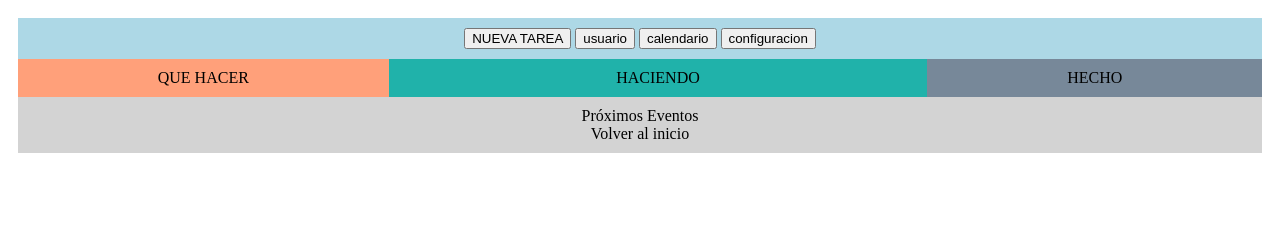
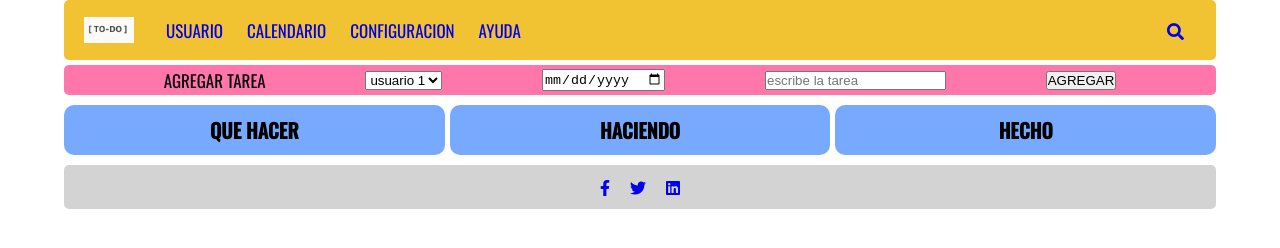
Before and after one commit to germangarrido/to-do, a plain HTML site: page index.html in a window 1280 px wide. Drawn offline with nearby package versions, Linux system fonts and the light colour scheme.

Commit message:
primera version de index.html

```diff
--- /dev/null
+++ b/CSS/styles-pruebas.css
@@ -0,0 +1,46 @@
+* {
+    box-sizing: border-box;
+    margin: 0;
+    padding: 0;
+
+}
+body {
+    background: #ffffff;
+    ;
+
+}
+.container{
+    display: flex;
+    flex-direction: row;
+    flex-wrap: wrap;
+    text-align: center;
+    padding: 10px;
+}
+.nav-main{background: lightblue;}
+.articulo{background:lightseagreen}
+.izquierda{background:lightsalmon}
+.derecha{background:lightslategray}
+.footer {background:lightgrey}
+
+.nav-main, .articulo, .izquierda, .derecha, .footer {
+    flex-grow: 1; /*Le asignamos un 1 para que abarque el 100%*/
+    flex-basis: 100%; /*Tamaño inicial que va a tener nuestro contenedor hijo, le damos el 100% para que en celular abarque el 100% */
+    padding: 10px;
+}
+
+/*Cuando tenga 600 px o más...*/
+@media all and (min-width: 600px){
+    .aside{
+        flex: 1 1 auto; /*los elementos izquierda y derecha se posicionan uno al lado del otro ocupando un ancho automático*/
+    }
+}
+/*Cuando tenga 800 px o más...*/
+@media all and (min-width: 800px){
+    .articulo{
+        flex: 2 0; /*articulo es 2 veces cada cuadrado izquierda o derecha*/
+    }
+    .izquierda{order:1;}
+    .articulo{order:2;}
+    .derecha{order:3;}
+    .footer{order:4;}
+}
--- a/CSS/styles.css
+++ b/CSS/styles.css
@@ -1,35 +1,191 @@
+* {
+    box-sizing: border-box;
+    margin: 0;
+    padding: 0;
+
+}
+body {
+    background: #ffffff;
+    font-size: 16px;
+    font-family: 'Oswald', sans-serif;
+}
+
+a {
+    text-decoration: none;
+  }
+
+ul {
+    list-style: none;
+}
 .container{
-    display: flex;
+    width: 90%;
+    margin: auto;
+    /*display: flex;
     flex-direction: row;
     flex-wrap: wrap;
-    text-align: center;
-    padding: 10px;
+   text-align: center;
+    padding: 10px;*/
 }
-.header{background: lightblue;}
-.articulo{background:lightseagreen}
-.izquierda{background:lightsalmon}
-.derecha{background:lightslategray}
-.footer {background:lightgrey}
+.nav-main {
+    font-size: 17px;
+    display: flex;
+    justify-content: space-between;
+    background: #f1c232;
+    border-radius: 5px;
+    align-items: center ;
+    height: 60px;
+    padding: 20px;
+    margin-bottom: 5px;
+}
 
-.header, .articulo, .izquierda, .derecha, .footer {
-    flex-grow: 1; /*Le asignamos un 1 para que abarque el 100%*/
-    flex-basis: 100%; /*Tamaño inicial que va a tener nuestro contenedor hijo, le damos el 100% para que en celular abarque el 100% */
+.nav-brand {
+    width: 50px;
+}
+
+.nav-main ul {
+    display: flex;
+}
+
+.nav-main ul li {
     padding: 10px;
 }
 
-/*Cuando tenga 600 px o más...*/
+.nav-main ul li a {
+    padding: 2px;
+}
+
+.nav-main ul li a:hover {
+    border-bottom: 2px solid #ffffff;
+}
+.nav-main ul.nav-menu {
+    flex: 1;
+    margin-left: 20px;
+}
+
+.menu-btn {
+    position: absolute;
+    cursor: pointer;
+    top: 15px;
+    right: 50px;
+    z-index: 2;
+    display: none;
+
+}
+
+.nuevatarea-form {
+    width: 100%;
+    font-size: 17px;
+    display: flex;
+    justify-content: space-evenly;
+    background: #ff77aa;
+    border-radius: 5px;
+    align-items: center ;
+    height: 30px;
+    padding: 10px 0;
+    margin-bottom: 5px;
+}
+
+/* Parte principal de la web */
+
+.showcase {
+    width: 100%;
+    height: auto;
+    display: grid;
+    grid-template-columns: repeat(3,1fr);
+    gap: 5px;
+    margin: 10px 0;
+
+}
+
+.showcase h3 {
+    font-size: 20px;
+    margin: 10px;
+    text-align: center;
+}
+
+.izquierda,.center,.derecha{
+    background:#77aaff;
+    border-radius: 10px;
+}
+.social {
+    margin: auto;
+    background:lightgrey;
+    border-radius: 5px;
+}
+.links {
+    display: flex;
+    align-items: center;
+    justify-content: center;
+}
+
+.links a {
+    margin: 10px 10px;
+}
+
+.links a i {
+    font-size: 1rem;
+}
+
+
+@media (max-width: 600px){
+
+    .nuevatarea-form .nuevatarea-titulo {
+        display: none;
+    }
+
+    .menu-btn {
+        display: block;
+    }
+
+    .nav-main ul.nav-menu {
+        display: block;
+        position: absolute;
+        top: 0;
+        left: 0;
+        background: #f1c232;
+        height: 100%;
+        padding: 30px;
+        opacity: .9;
+        transform: translateX(-400px);
+        transition: transform .5s ease-in-out;
+
+    }
+    .nav-main ul.nav-menu.show {
+        transform: translateX(-20px);
+    }
+
+    .nav-main ul.nav-menu-right {
+        margin-right: 40px;
+    }
+
+    .showcase{
+    grid-template-columns: repeat(1,1fr);
+    }
+}
+
+
+/*
+.nav-main, .izquierda, .center,.derecha, .footer {
+    flex-grow: 1; /*Le asignamos un 1 para que abarque el 100%
+    flex-basis: 100%; /*Tamaño inicial que va a tener nuestro contenedor hijo, le damos el 100% para que en celular abarque el 100%
+    padding: 10px;
+}
+
+/*Cuando tenga 600 px o más...
 @media all and (min-width: 600px){
     .aside{
-        flex: 1 1 auto; /*los elementos izquierda y derecha se posicionan uno al lado del otro ocupando un ancho automático*/
+        flex: 1 1 auto; /*los elementos izquierda y derecha se posicionan uno al lado del otro ocupando un ancho automático
     }
 }
-/*Cuando tenga 800 px o más...*/
+/*Cuando tenga 800 px o más...
 @media all and (min-width: 800px){
-    .articulo{
-        flex: 2 0; /*articulo es 2 veces cada cuadrado izquierda o derecha*/
+    .center{
+        flex: 2 0; /*articulo es 2 veces cada cuadrado izquierda o derecha
     }
     .izquierda{order:1;}
-    .articulo{order:2;}
+    .center{order:2;}
     .derecha{order:3;}
     .footer{order:4;}
 }
+
+*/
--- /dev/null
+++ b/JS/app.js
@@ -0,0 +1,4 @@
+document.querySelector('.menu-btn').addEventListener('click',() =>{
+    document.querySelector('.nav-menu').classList.toggle('show');
+}
+)
--- a/index.html
+++ b/index.html
@@ -5,31 +5,82 @@
     <meta charset="UTF-8">
     <meta http-equiv="X-UA-Compatible" content="IE=edge">
     <meta name="viewport" content="width=device-width, initial-scale=1.0">
-    <link rel="stylesheet" href="css/styles.css">
-    <title>Articulador de Tareas</title>
+    <!-- Font -->
+  <link href="https://fonts.googleapis.com/css2?family=Oswald:wght@300;400;500&display=swap" rel="stylesheet">
+  <!-- Font Awesome -->
+  <link rel="stylesheet" href="https://cdnjs.cloudflare.com/ajax/libs/font-awesome/5.13.0/css/all.min.css">
+    <link rel="stylesheet" href="CSS/styles.css">
+    <title>TO DO</title>
 </head>
 
 <body>
+    <div class="menu-btn">
+        <i class="fas fa-bars fa-2x"></i>
+      </div>
     <div class="container">
-        <header class="header">
-            <button type="button" class="btn btn-warning">NUEVA TAREA</button>
-            <button type="button" class="btn btn-warning">usuario</button>
-            <button type="button" class="btn btn-warning">calendario</button>
-            <button type="button" class="btn btn-warning">configuracion</button>
-            </header>
+        <nav class="nav-main">
+            <img src="IMG/img-todo.png" alt="todo" class="nav-brand">
+            <ul class="nav-menu">
+                <li>
+                    <a href="#">USUARIO</a>
+                </li>
+                <li>
+                    <a href="#">CALENDARIO</a>
+                </li>
+                <li>
+                    <a href="#">CONFIGURACION</a>
+                </li>
+                <li>
+                    <a href="#">AYUDA</a>
+                 </li>
+            </ul>
+            <ul class="nav-menu-right">
+                <li>
+                  <a href="#">
+                    <i class="fas fa-search"></i>
+                  </a>
+                </li>
+              </ul>
+        </nav>
+        <div class="nuevatarea-form">
+            <p class="nuevatarea-titulo"> AGREGAR TAREA</p>
+            <select name="USUARIO" id="">
+                <option value="usuario 1">usuario 1</option>
+                <option value="usuario 2">usuario 2</option>
+                <option value="usuario 3">usuario 3</option>
+            </select>
 
-<div class="aside izquierda">QUE HACER</div>
-<div class="articulo" >HACIENDO</div>
-<div class="aside derecha">HECHO</div>
+            <input type="date">
+            <input type="text" placeholder="escribe la tarea">
+            <button type="button" class="" onclick="">AGREGAR</button>
+        </div>
+        <div class="showcase">
+            <div class="aside izquierda">
+                <h3>QUE HACER</h3>
+            </div>
+            <div class=" aside center" >
+                <h3>HACIENDO</h3>
+            </div>
+            <div class="aside derecha">
+                <h3>HECHO</h3>
+            </div>
+        </div>
+        <section class="social">
+            <div class="links">
+                <a href="#">
+                    <i class="fab fa-facebook-f"></i>
+                </a>
+                <a href="#">
+                    <i class="fab fa-twitter"></i>
+                </a>
+                <a href="#">
+                    <i class="fab fa-linkedin"></i>
+                </a>
+            </div>
+        </section>
 
-        <footer class="footer">
-            <div class="row">
-            <div class="col">Próximos Eventos</div>
-            <div class="col">Volver al inicio</div>
-
-            </div>
-        </footer>
     </div>
+    <script src="JS/app.js"></script>
 </body>
 
 </html>
```
Also changed, not shown: index-pruebas.html (added, +36 -0 lines), IMG/img-todo.png (added), 1 other file.
